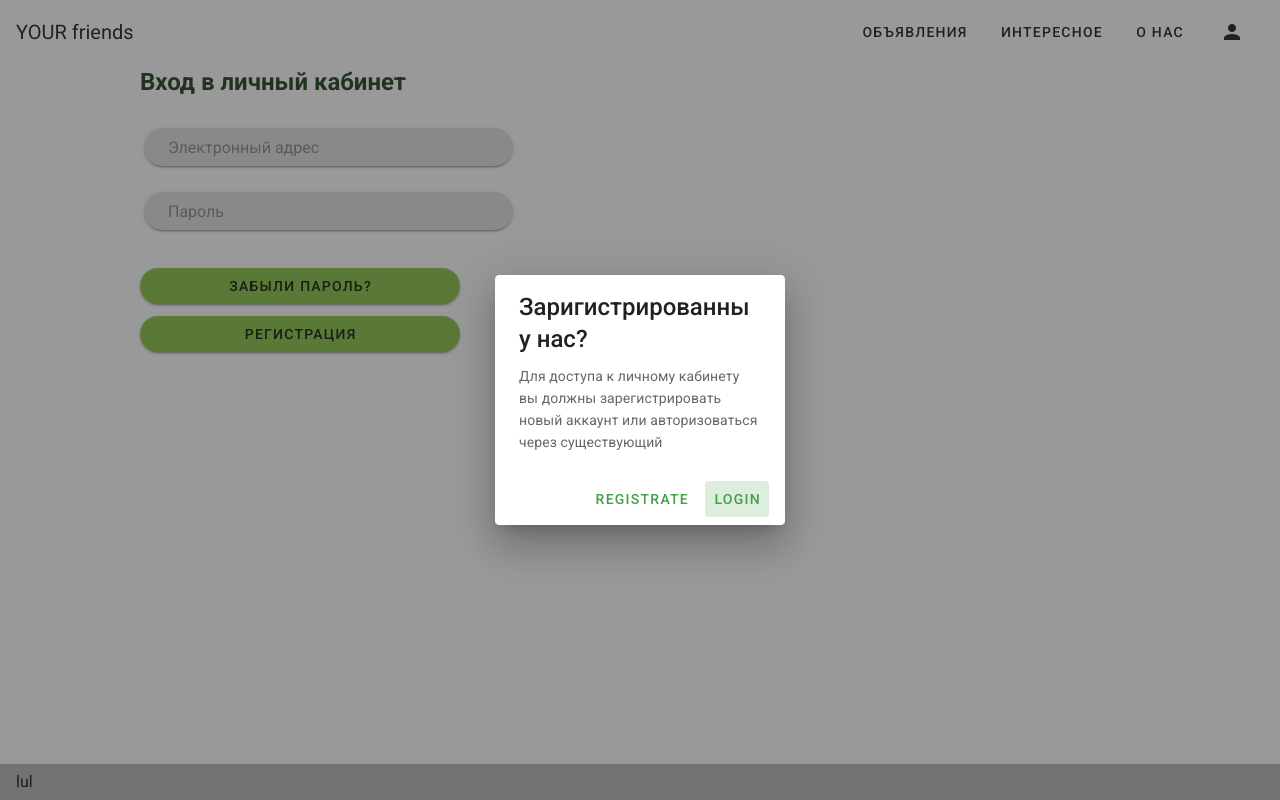
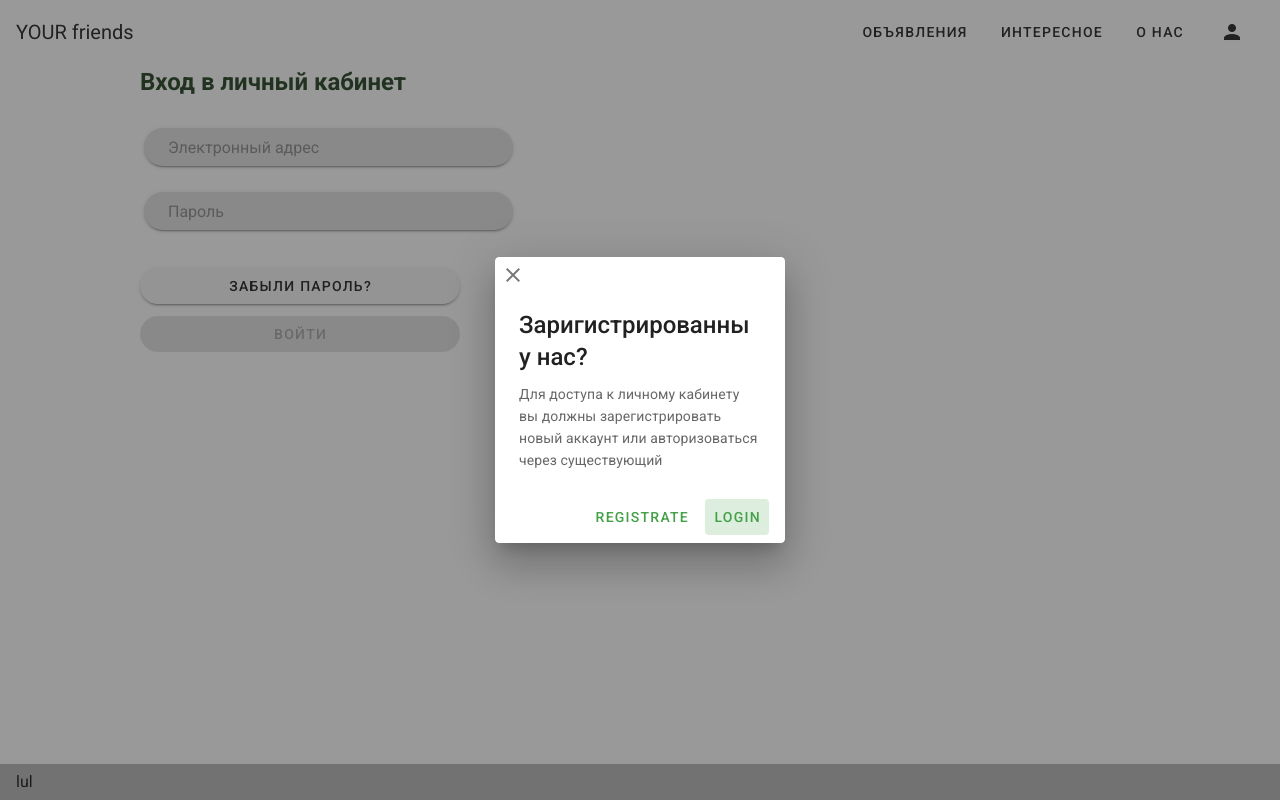
Before and after one commit to Balalarga/petsWebSite, a Vue app: page /log in a window 1280 px wide. Both pictures are taken after a click on the button 1232 px from the left and 32 px from the top of the page. Shown: the top 800 px of the page. Built offline with nearby package versions, Linux system fonts and the light colour scheme; no server answers.

Commit message:
Manualy merge some changes from 'Registreation'
Set rules on log/reg forms and close button on log/reg modal

```diff
--- a/src/App.vue
+++ b/src/App.vue
@@ -33,6 +33,9 @@
       max-width="290"
     >
       <v-card>
+        <v-btn icon @click="dialog = false">
+          <v-icon>mdi-close</v-icon>
+        </v-btn>
         <v-card-title class="headline">
           Заригистрированны у нас?
         </v-card-title>
--- a/src/components/aut/logining.vue
+++ b/src/components/aut/logining.vue
@@ -8,7 +8,7 @@
                     </v-col>
                 </v-row>
                 <v-row justify="left">
-                    <v-card ref="form" color="transparent" elevation="0" min-width="350">
+                    <v-form v-model="enabled" ref="form" color="transparent" elevation="0" min-width="350">
                         <v-card-text>
 
                             <v-text-field
@@ -42,7 +42,8 @@
                             class="mb-3 ml-4"
                                 min-width="320"
                                 @click="submit"
-                                rounded  color="light-green"
+
+                                rounded  color="transperent"
                             >
                                 Забыли пароль?
                             </v-btn>
@@ -50,13 +51,14 @@
                             <v-btn class="mb-3 ml-4"
                                 min-width="320"
                                 @click="submit"
+                                :disabled="!enabled"
                                 rounded  color="light-green"
                             >
-                                Регистрация
+                                Войти
                             </v-btn>
                             </v-row>
                         </v-card-actions>
-                    </v-card>
+                    </v-form>
                 </v-row>
             </v-col>
         </v-row>
--- a/src/components/aut/registration.vue
+++ b/src/components/aut/registration.vue
@@ -8,7 +8,7 @@
                     </v-col>
                 </v-row>
                 <v-row justify="left">
-                    <v-card ref="form" color="transparent" elevation="0" min-width="350">
+                    <v-form ref="form" color="transparent" elevation="0" min-width="350" v-model="isFormValid">
                         <v-card-text>
                             <v-text-field
                                 ref="name"
@@ -67,31 +67,15 @@
                             </v-row>
                         </v-card-text>
                         <v-card-actions>
-                            <v-slide-x-reverse-transition>
-                                <v-tooltip v-if="formHasErrors" left>
-                                    <template v-slot:activator="{ on, attrs }">
-                                        <v-btn
-                                            icon
-                                            class="my-0"
-                                            v-bind="attrs"
-                                            @click="resetForm"
-                                            v-on="on"
-                                        >
-                                            <v-icon>mdi-refresh</v-icon>
-                                        </v-btn>
-                                    </template>
-                                    <span>Обновить форму</span>
-                                </v-tooltip>
-                            </v-slide-x-reverse-transition>
                           <v-btn
                             min-width="320"
                             @click="submit"
-                                rounded  color="light-green" :disabled="!enabled"
+                            rounded  color="light-green" :disabled="(!isFormValid) || (!enabled)"
                           >
                             Регистрация
                           </v-btn>
                         </v-card-actions>
-                    </v-card>
+                    </v-form>
                 </v-row>
             </v-col>
         </v-row>
@@ -109,6 +93,7 @@
       pass: null,
       passconf: null,
       formHasErrors: false,
+      isFormValid: false,
       enabled: false,
         rules: [
             value => !!value || 'Required.',
@@ -135,9 +120,12 @@
 
     methods: {
       passCheck () {
-            this.errorPass = this.pass && this.passCheck
+          this.errorPass = !(this.pass === this.passconf)
           ? `Пароли не совпадают!`
-            : ''
+          : '';
+          this.en1 = !(this.pass === this.passconf)
+          ? false
+          : true
         return true
       },
       emailCheck () {
```
Lines whose indentation alone changed are shown as unchanged.
